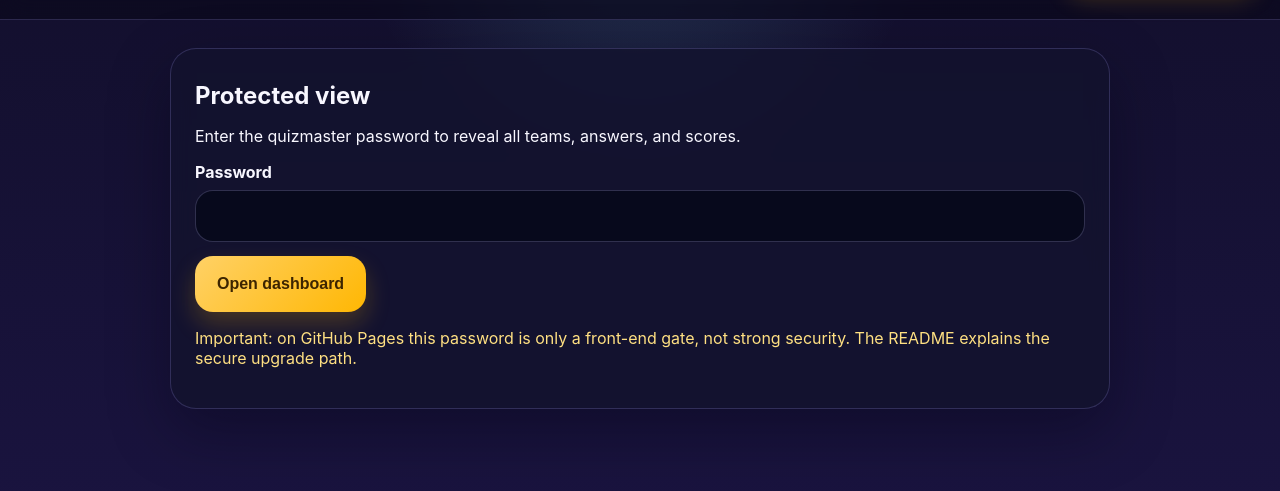
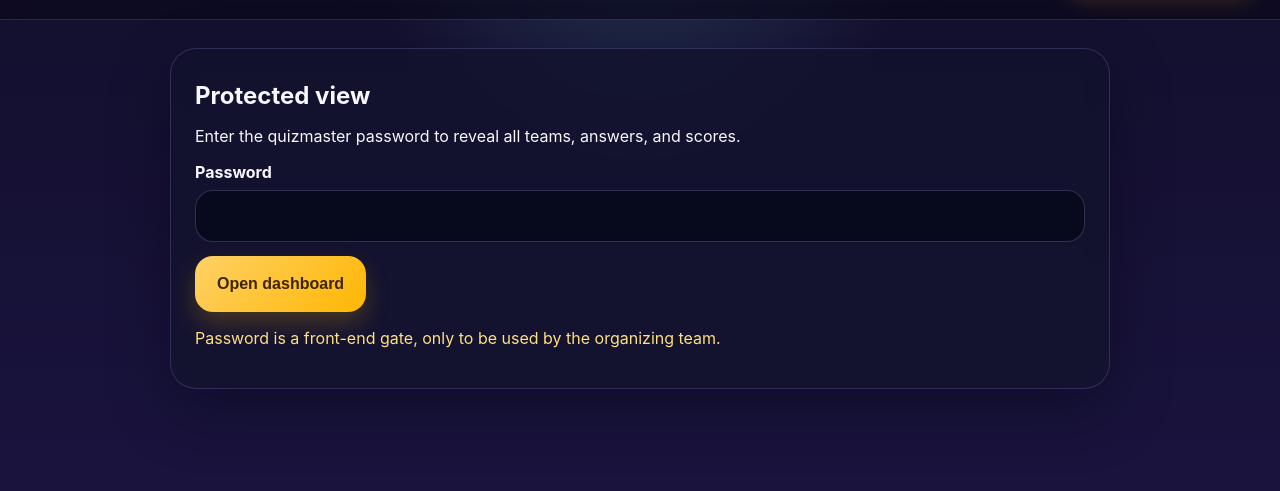
Before and after one commit to lbalbi/workshop_pedi, a plain HTML site: page admin.html in a window 1280 px wide. Shown: the part 103-594 px from the top of the page. Drawn offline with nearby package versions, Linux system fonts and the light colour scheme.

Commit message:
Update admin.html

```diff
--- a/admin.html
+++ b/admin.html
@@ -29,7 +29,7 @@
         </label>
         <button type="submit">Open dashboard</button>
       </form>
-      <p class="hint warning">Important: on GitHub Pages this password is only a front-end gate, not strong security. The README explains the secure upgrade path.</p>
+      <p class="hint warning">Password is a front-end gate, only to be used by the organizing team.</p>
     </section>
 
     <section class="card hidden" id="dashboardCard">
```
